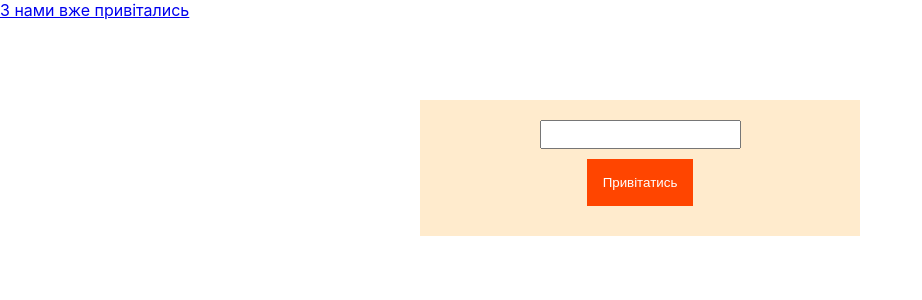
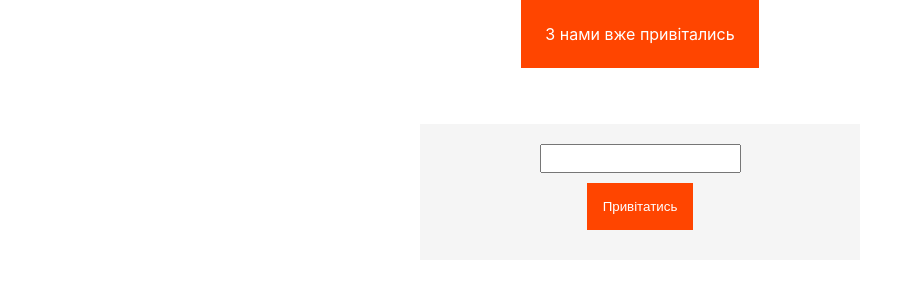
Before and after one commit to ruschakartur2/test_greeting, a React (Create React App) app in the folder front/: page / in a window 1280 px wide. Shown: the top 300 px of the page, without its empty margins (0-922 px from the left). Built offline with nearby package versions, Linux system fonts and the light colour scheme.

Commit message:
Added some styles

```diff
--- a/front/src/App.css
+++ b/front/src/App.css
@@ -4,13 +4,27 @@
 }
 .center {
     text-align:center;
+    padding:3vh;
+}
+.center a {
+    color: white;
+    text-decoration: none;
+    background-color: orangered;
+    padding:3vh;
+    margin-top: 3vh;
+}
+
+.container {
+    max-width:1380px;
+    margin:0 auto;
+    display: block;
 }
 
 .greet-block {
     display: block;
     margin: 0 auto;
     padding:20px;
-    background-color: blanchedalmond;
+    background-color: whitesmoke;
     text-align:center;
     max-width:400px;
     margin-top: 10vh;
@@ -32,13 +46,9 @@
     padding:5px 10px;
 }
 .greet-list {
-
-   overflow: hidden;
-   text-overflow: ellipsis;
-   display: -webkit-box;
-   -webkit-box-orient: vertical;
-   -webkit-line-clamp: N; /* number of lines to show */
-   line-height: 2rem;        /* fallback */
-   max-height: 100rem;       /* fallback */
-
+    text-align:center;
 }
+.greet-list a {
+    text-decoration: none;
+    color:orangered;
+}
--- a/front/src/components/Greet.js
+++ b/front/src/components/Greet.js
@@ -19,8 +19,9 @@ const Greet = () => {
             })
     }
     return (
-        <div>
-            <Link to={"list"}>З нами вже привітались</Link>
+        <div className={"center"}>
+
+        <Link to={"list"}>З нами вже привітались</Link>
         <div className={"greet-block"}>
             <form className={"greet-form"} action="" onSubmit={handleGreet}>
             <input type="text" value={name} onChange={handleName}/>
--- a/front/src/components/GreetsList.js
+++ b/front/src/components/GreetsList.js
@@ -1,9 +1,11 @@
 import React, {useEffect, useState} from 'react';
 import axios from "axios";
+import {Link} from "react-router-dom";
 
 const GreetsList = () => {
     const [greetedList, setGreetedList] = useState([]);
     const [error, setError] = useState('З нами ще ніхто не привітався');
+
     useEffect(()=>{
         axios.get('http://0.0.0.0:8080/greeted_names')
             .then((res)=>{
@@ -13,8 +15,10 @@ const GreetsList = () => {
                 setError('Sorry, ' + e.message)
             })
     }, [])
+
     return (
         <div className={"greet-list"}>
+            <h2>Бажаєш привітатись? <br/> <Link to={"/"}>Клікай</Link></h2> <br/>
             {greetedList && (<h3>З нами вже привітались: </h3>) && greetedList.length >= 1 ? greetedList.map((name, key)=>(
                 <p key={key}>{name}</p>
             )): (<h4>{error}</h4>)}
```
